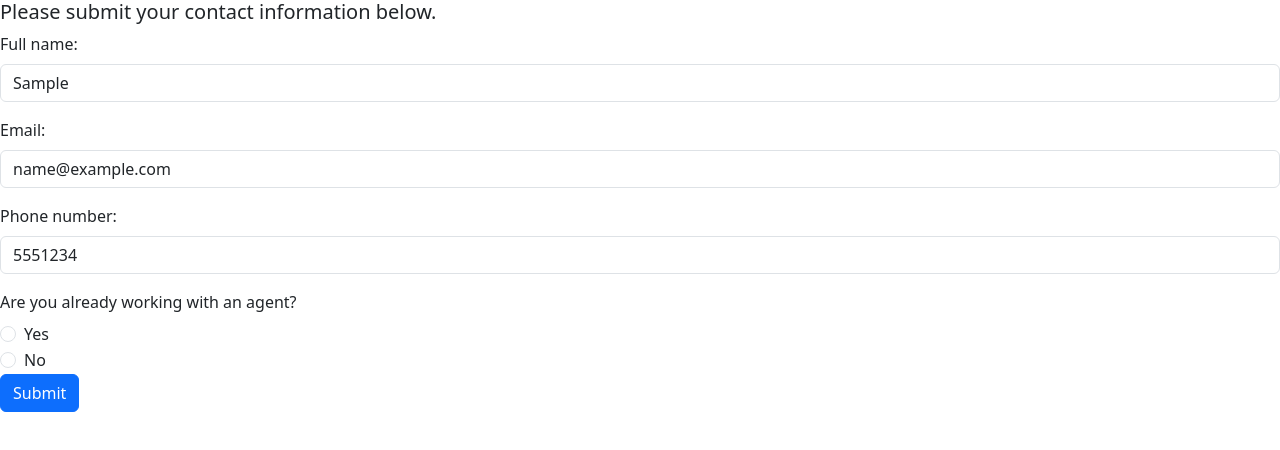
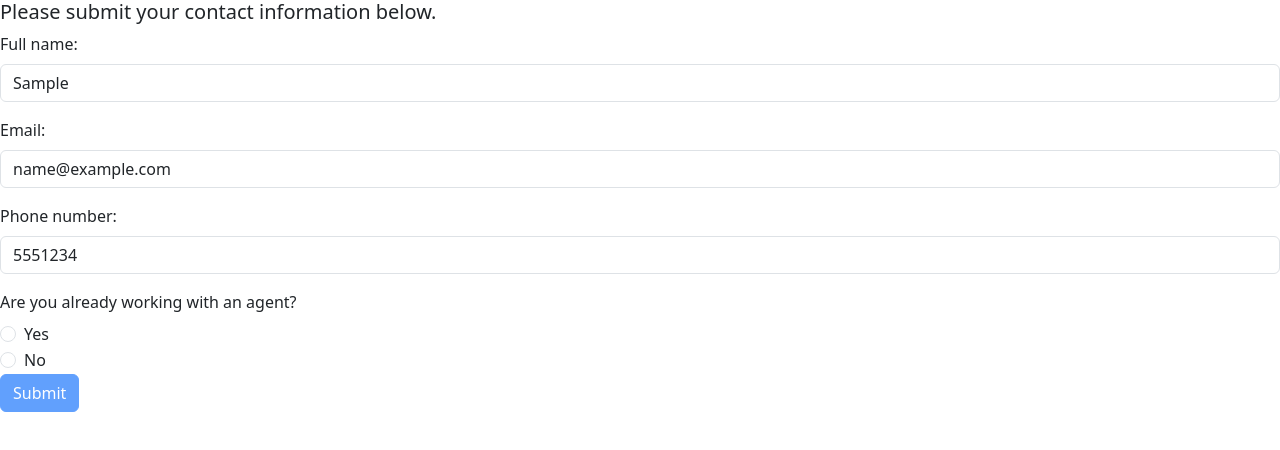
Before and after one commit to HewsonSchulz/realtoraaronhunt, a React (Create React App) app in the folder client/: page / in a window 1280 px wide. Both pictures are taken after typing "Sample", "name@example.com", "5551234" into the empty fields and a click on the button "Submit". Shown: the top 450 px of the page. Built offline with nearby package versions, Linux system fonts and the light colour scheme; no server answers.

Commit message:
submission handling

```diff
--- a/client/src/components/ContactForm.js
+++ b/client/src/components/ContactForm.js
@@ -17,6 +17,7 @@ export const ContactForm = ({ loggedInUser }) => {
     phoneNum: 'Please enter your phone number',
     agentName: 'Please enter the name of your current agent',
   })
+  const [hasSubmit, setHasSubmit] = useState(false)
 
   const resetValidity = () => {
     setIsInvalid({ name: false, email: false, phone_num: false, agent_name: false })
@@ -37,6 +38,7 @@ export const ContactForm = ({ loggedInUser }) => {
 
   const handleSubmit = (e) => {
     e.preventDefault()
+    setHasSubmit(true)
 
     const contactInfo = { name, email, phone_num: phoneNum }
     if (stringToBoolean(isWithAgent)) {
@@ -45,10 +47,12 @@ export const ContactForm = ({ loggedInUser }) => {
 
     submitContactInfo(contactInfo).then((res) => {
       if (res.valid) {
-        //!
+        window.alert('Your contact information has been submitted. Thank you!')
+        window.location.reload()
       } else {
         resetValidity()
         setIsInvalid(res.is_invalid)
+        setHasSubmit(false)
       }
     })
   }
@@ -167,9 +171,15 @@ export const ContactForm = ({ loggedInUser }) => {
         </FormGroup>
       )}
 
-      <Button color='primary' onClick={handleSubmit}>
-        Submit
-      </Button>
+      {hasSubmit ? (
+        <Button color='primary' disabled>
+          Submit
+        </Button>
+      ) : (
+        <Button color='primary' onClick={handleSubmit}>
+          Submit
+        </Button>
+      )}
     </Form>
   )
 }
```
